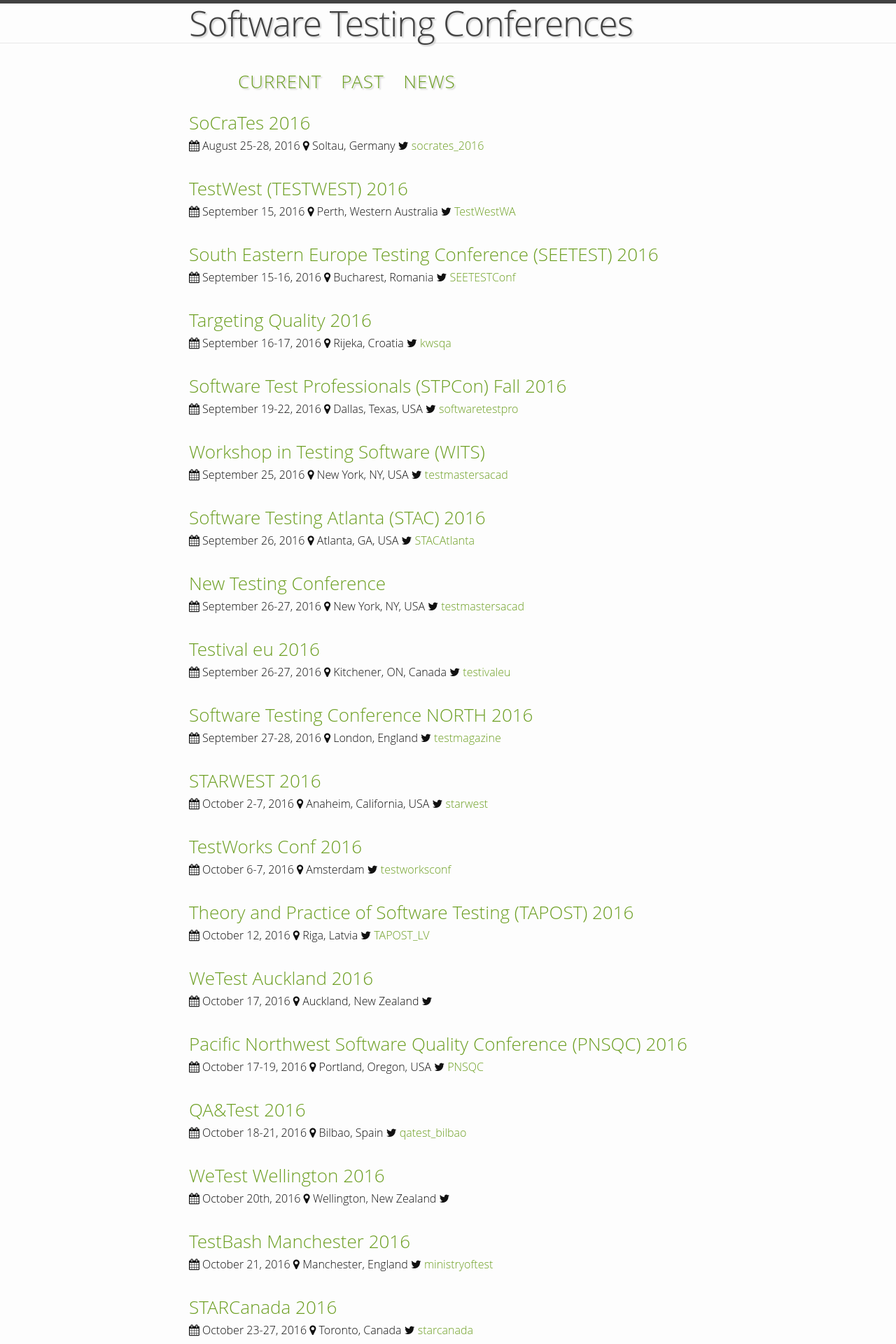
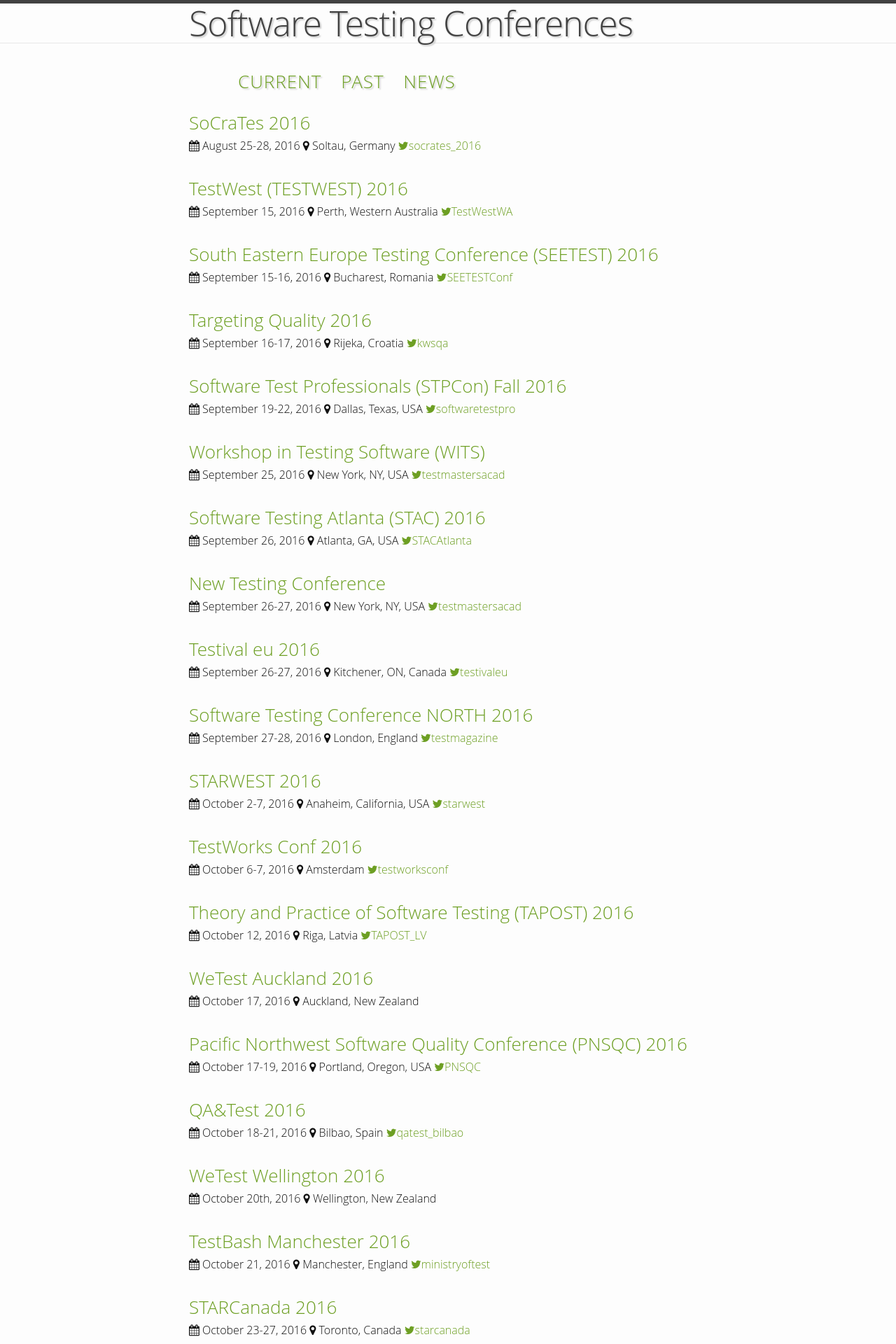
Before and after one commit to TestingConferences/testingconferences.github.io, a Jekyll site: the page built from index.html, in a window 1280 px wide. Shown: the top 1920 px of the page at 70% size. Built offline with Jekyll 4.4.1, drawn with Linux system fonts in a browser that asks for light colours.

Commit message:
Twitter only prints when it exists. Closes #14

```diff
--- a/index.html
+++ b/index.html
@@ -8,7 +8,8 @@
       <li>
         <h2><a href="{{current.url}}">{{ current.name }}</a></h2>
         <p>
-          <i class="fa fa-calendar"></i> {{ current.dates }} <i class="fa fa-map-marker"></i> {{ current.location }} <i class="fa fa-twitter"></i> <a href="https://www.twitter.com/{{current.twitter}}">{{ current.twitter }}</a>
+          <i class="fa fa-calendar"></i> {{ current.dates }} <i class="fa fa-map-marker"></i> {{ current.location }}
+          {% if current.twitter != nil %}<a href="https://www.twitter.com/{{current.twitter}}"><i class="fa fa-twitter"></i>{{current.twitter}}</a>{% endif %}
       </li>
     {% endfor %}
   </ul>
```
